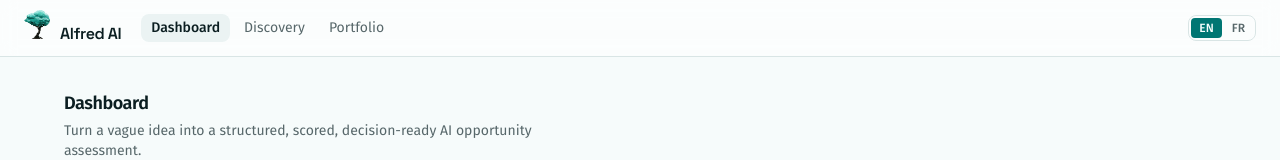
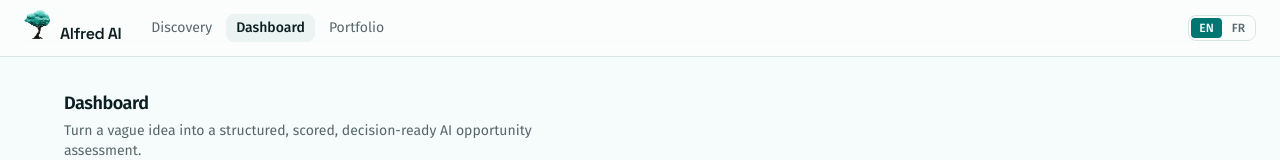
Before and after one commit to mukunde/ai-business-opportunity-consultant, a Next.js app in the folder frontend/: page / in a window 1280 px wide. Shown: the top 160 px of the page. Built offline with nearby package versions, Linux system fonts and the light colour scheme; no server answers.

Commit message:
chore(nav): order header by process (Discovery, Dashboard, Portfolio) (#46)
Reorder the header nav to follow the natural flow: discover, then qualify on the
dashboard, then prioritise on the portfolio.

```diff
--- a/frontend/src/components/site-header.tsx
+++ b/frontend/src/components/site-header.tsx
@@ -11,9 +11,10 @@ import { cn } from "@/lib/utils";
 export function SiteHeader() {
   const t = useT();
   const pathname = usePathname();
+  // Natural process order: discover -> qualify (dashboard) -> prioritise (portfolio).
   const nav = [
+    { href: "/discovery", label: t("Discovery") },
     { href: "/", label: t("Dashboard") },
-    { href: "/discovery", label: t("Discovery") },
     { href: "/portfolio", label: t("Portfolio") },
   ];
 
```
